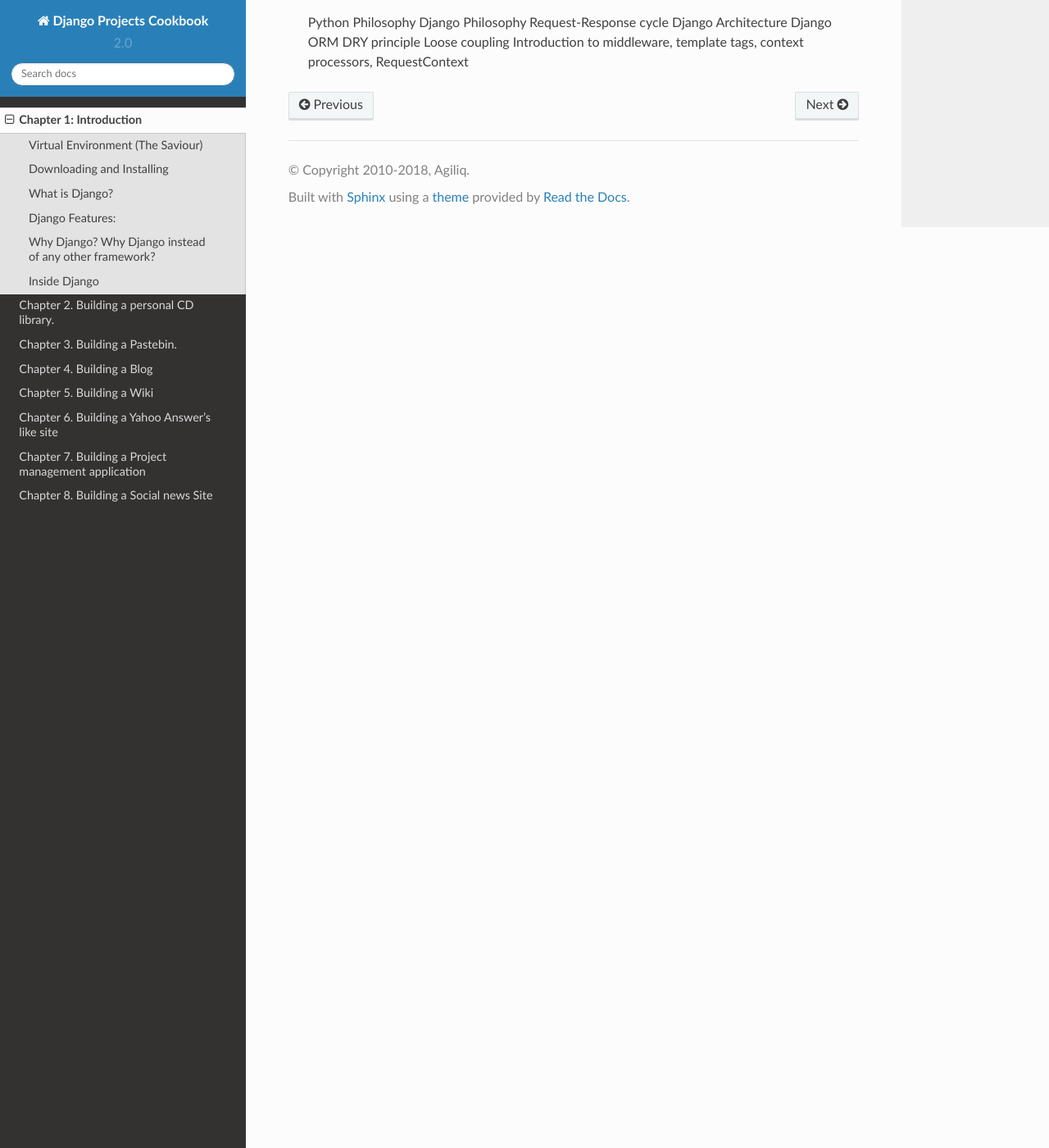
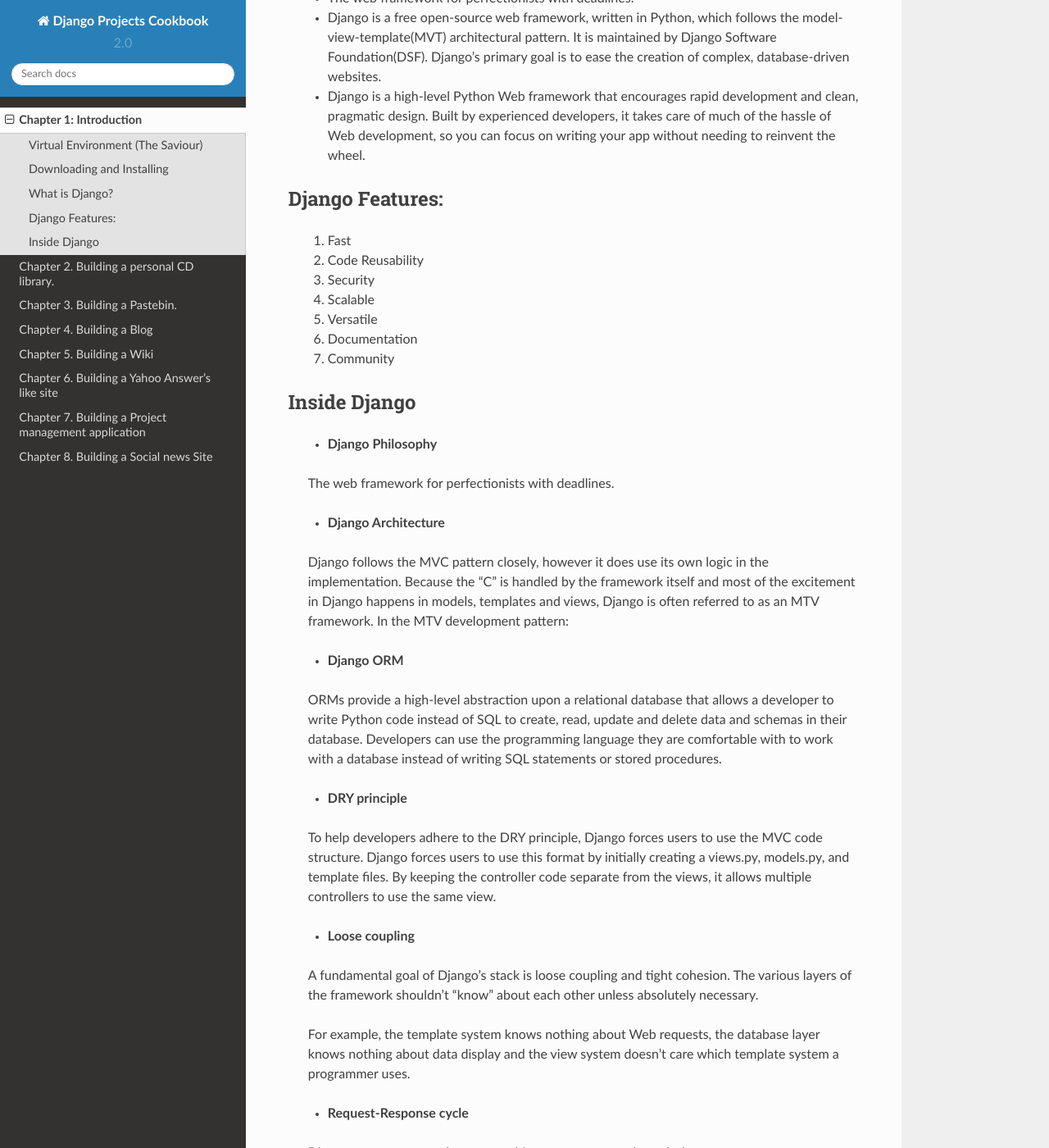
Before and after one commit to agiliq/djenofdjango, a Sphinx documentation site: the page built from source/Introduction.rst, in a window 1280 px wide and 1400 px high, scrolled down 1302 px. Shown: the whole window at 82% size. Built offline with Sphinx 7.4.7 and the Read the Docs theme 2.0.0, drawn with Linux system fonts in a browser that asks for light colours; some of the changed text lies outside the part shown.

Commit message:
final commit to introduction

```diff
--- a/source/Introduction.rst
+++ b/source/Introduction.rst
@@ -25,38 +25,65 @@
 Downloading and Installing
 ==========================
 
-    Backwards compatibility, python version compatiblity, common issues etc.
+**Option 1** ::
+
+    $ pip install Django==2.0.3
+
+**Option 2** ::
+
+    $ git clone https://github.com/django/django.git // latest version of django
+
+.. note::
+    Django 2.0+ versions are supported by Python 3+ versions. Django 1.11 LTS is the last version to be supported by Python 2.7.
 
 What is Django?
 ===============
 
-    Brief History
-    What django aims to be, what it is not (not a cms or ready to use website)
-    Batteries included
-    Future
+    * The web framework for perfectionists with deadlines.
+    * Django is a free open-source web framework, written in Python, which follows the model-view-template(MVT) architectural pattern. It is maintained by Django Software Foundation(DSF). Django's primary goal is to ease the creation of complex, database-driven websites.
+    * Django is a high-level Python Web framework that encourages rapid development and clean, pragmatic design. Built by experienced developers, it takes care of much of the hassle of Web development, so you can focus on writing your app without needing to reinvent the wheel.
+
 
 Django Features:
 ================
 
-    Structure
-    Reusable Code
-    Security
-    Documentation
-    Community
+    #. Fast
+    #. Code Reusability
+    #. Security
+    #. Scalable
+    #. Versatile
+    #. Documentation
+    #. Community
 
-Why Django? Why Django instead of any other framework?
-======================================================
-
-    Compare django to other lightweight frameworks like flask and rails.
 
 Inside Django
 =============
 
-    Python Philosophy
-    Django Philosophy
-    Request-Response cycle
-    Django Architecture
-    Django ORM
-    DRY principle
-    Loose coupling
-    Introduction to middleware, template tags, context processors, RequestContext
+    * **Django Philosophy**
+    The web framework for perfectionists with deadlines.
+
+    * **Django Architecture**
+    Django follows the MVC pattern closely, however it does use its own logic in the implementation. Because the “C” is handled by the framework itself and most of the excitement in Django happens in models, templates and views, Django is often referred to as an MTV framework. In the MTV development pattern:
+
+    * **Django ORM**
+    ORMs provide a high-level abstraction upon a relational database that allows a developer to write Python code instead of SQL to create, read, update and delete data and schemas in their database. Developers can use the programming language they are comfortable with to work with a database instead of writing SQL statements or stored procedures.
+
+    * **DRY principle**
+    To help developers adhere to the DRY principle, Django forces users to use the MVC code structure. Django forces users to use this format by initially creating a views.py, models.py, and template files. By keeping the controller code separate from the views, it allows multiple controllers to use the same view.
+
+    * **Loose coupling**
+    A fundamental goal of Django’s stack is loose coupling and tight cohesion. The various layers of the framework shouldn’t “know” about each other unless absolutely necessary.
+
+    For example, the template system knows nothing about Web requests, the database layer knows nothing about data display and the view system doesn’t care which template system a programmer uses.
+
+    * **Request-Response cycle**
+    Django uses request and response objects to pass state through the system.
+
+    When a page is requested, Django creates an HttpRequest object that contains metadata about the request. Then Django loads the appropriate view, passing the HttpRequest as the first argument to the view function. Each view is responsible for returning an HttpResponse object.
+
+
+    * **Middleware**
+    Middleware is a framework of hooks into Django’s request/response processing. It’s a light, low-level “plugin” system for globally altering Django’s input or output.
+
+    * **Template tags**
+    Django’s template language comes with a wide variety of built-in tags and filters designed to address the presentation logic needs of your application.
```
